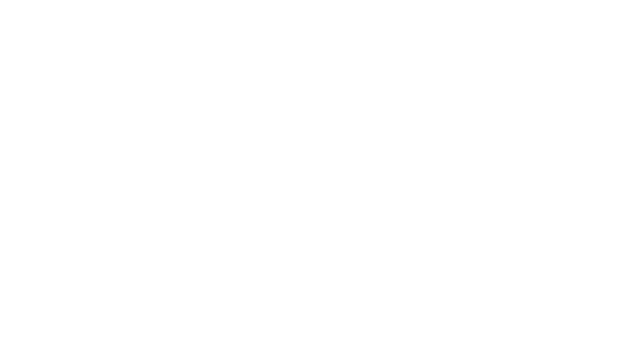
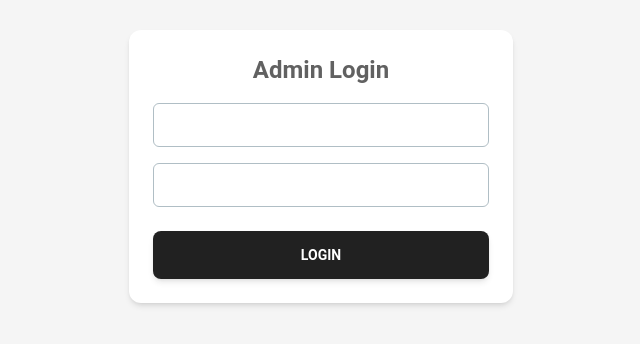
Before and after one commit to Saim-Al-Ifran/eduScholar-client, a React (Vite) app: page /dashboard/login in a window 1280 px wide. Before the commit this address had no page. Shown: the part 234-578 px from the top of the page, without its empty margins (319-959 px from the left). Built offline with nearby package versions, Linux system fonts and the light colour scheme.

Commit message:
created login page

```diff
--- /dev/null
+++ b/src/pages/Dashboard/Login/Login.jsx
@@ -0,0 +1,85 @@
+import React, { useState } from "react";
+import { useForm } from "react-hook-form";
+import { Card, CardBody, Input, Button, Typography } from "@material-tailwind/react";
+
+const Login = () => {
+  const { register, handleSubmit, formState: { errors } } = useForm();
+  const [loading, setLoading] = useState(false);
+  const [error, setError] = useState("");
+  const [success, setSuccess] = useState(false);
+
+  const onSubmit = (data) => {
+    setLoading(true);
+    setError("");
+
+    // Simulate a login API call
+    setTimeout(() => {
+      setLoading(false);
+      if (data.email === "admin@example.com" && data.password === "password") {
+        setSuccess(true);
+      } else {
+        setError("Invalid email or password");
+      }
+    }, 1000);
+  };
+
+  return (
+    <div className="flex justify-center items-center min-h-screen bg-gray-100">
+      <Card className="w-96">
+        <CardBody>
+          <Typography variant="h4" className="text-center mb-4">
+            Admin Login
+          </Typography>
+          {success ? (
+            <Typography variant="h6" className="text-center mb-4 text-green-500">
+              Login successful!
+            </Typography>
+          ) : (
+            <form onSubmit={handleSubmit(onSubmit)}>
+              <div className="mb-4">
+                <Input
+                  type="email"
+                  color="lightBlue"
+                  size="lg"
+                  outline={true}
+                  placeholder="Email"
+                  {...register("email", { required: "Email is required", pattern: { value: /^\S+@\S+$/i, message: "Invalid email address" } })}
+                />
+                {errors.email && (
+                  <Typography variant="small" className="text-red-500">
+                    {errors.email.message}
+                  </Typography>
+                )}
+              </div>
+              <div className="mb-6">
+                <Input
+                  type="password"
+                  color="lightBlue"
+                  size="lg"
+                  outline={true}
+                  placeholder="Password"
+                  {...register("password", { required: "Password is required", minLength: { value: 6, message: "Password must be at least 6 characters" } })}
+                />
+                {errors.password && (
+                  <Typography variant="small" className="text-red-500">
+                    {errors.password.message}
+                  </Typography>
+                )}
+              </div>
+              {error && (
+                <Typography variant="small" className="text-red-500 mb-4 text-center">
+                  {error}
+                </Typography>
+              )}
+              <Button color="lightBlue" size="lg" fullWidth={true} type="submit" disabled={loading}>
+                {loading ? "Logging in..." : "Login"}
+              </Button>
+            </form>
+          )}
+        </CardBody>
+      </Card>
+    </div>
+  );
+};
+
+export default Login;
--- a/src/routes/Routes.jsx
+++ b/src/routes/Routes.jsx
@@ -9,6 +9,7 @@
 import ManageApplication from '../pages/Dashboard/ManageApplication/AllAppliedApplication';
 import AllReviews from '../pages/Dashboard/Reviews/Reviews';
 import UserManagement from '../pages/Dashboard/User/AllUser';
+import Login from '../pages/Dashboard/Login/Login';
 
 const AppRouter = () => {
   return (
@@ -26,6 +27,7 @@
           <Route path="all_reviews" element={<AllReviews />} />
           <Route path="users" element={<UserManagement />} />
         </Route>
+        <Route path='/dashboard/login' element={<Login/>} />
       </Routes>
     </Router>
   );
```
